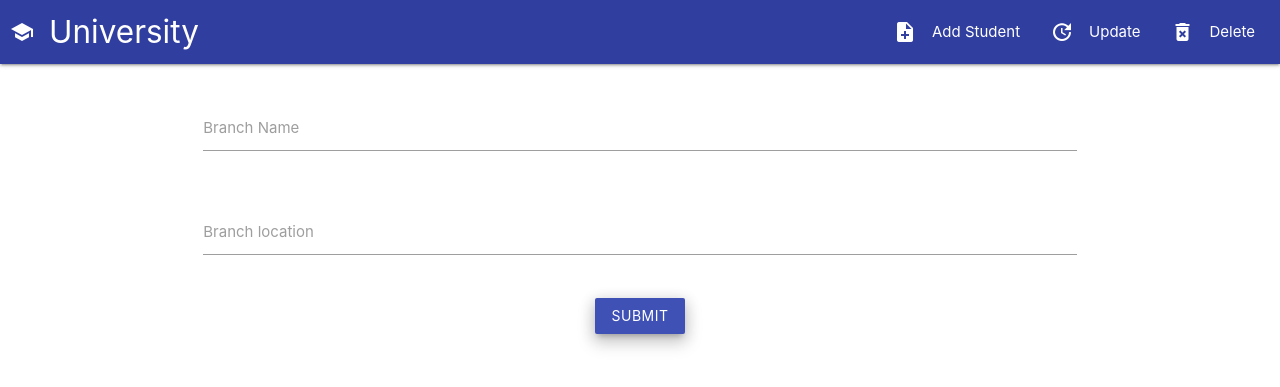
After one commit to zubayerhimel/Chill-with-php, a PHP site: page /AddBranch.php in a window 1280 px wide. The commit adds this page. Shown: the top 387 px of the page. Run offline with PHP 8.4, Linux system fonts and the light colour scheme.

Commit message:
Included AddBranch file

```diff
--- /dev/null
+++ b/AddBranch.php
@@ -0,0 +1,95 @@
+<html>
+    <head>
+      <!--Import Google Icon Font-->
+      <link href="https://fonts.googleapis.com/icon?family=Material+Icons" rel="stylesheet">
+      <!--Import materialize.css-->
+      <link rel="stylesheet" href="https://cdnjs.cloudflare.com/ajax/libs/materialize/1.0.0/css/materialize.min.css">
+
+      <!--Let browser know website is optimized for mobile-->
+      <meta name="viewport" content="width=device-width, initial-scale=1.0"/>
+    </head>
+
+    <body>
+
+    <nav id="navbarMaterialize" class="indigo darken-2" style="padding:0px 10px; position: fixed;">
+        <div class="nav-wrapper">
+            <a href="index.php" class="brand-logo"><i class="material-icons">school</i> University</a>
+            <a href="#" class="sidenav-trigger" data-target="mobile-nav"><i class="material-icons">menu</i></a>
+            <ul class="right hide-on-med-and-down ">
+                <li>
+                    <a class="tooltipped" data-position="bottom" data-tooltip="GitHub" target="_blank"
+                        href="https://github.com/shunjid/a-day-with-PHP">
+                        <i class="fab fa-github"></i></a>
+                </li>
+
+                <li><a target="_blank" href="addStudent.php"><i class="material-icons left">note_add</i> Add Student</a>
+                </li>
+                <li><a href="#"><i class="material-icons left">update</i> Update</a></li>
+                <li><a href="#"><i class="material-icons left">delete_forever</i> Delete</a></li>
+            </ul>
+        </div>
+    </nav>
+
+    <ul class="sidenav" id="mobile-nav">
+        <li><a target="_blank" class="title" href="https://github.com/shunjid/a-day-with-PHP"><i
+                    class="grey-text text-darken-4 fab fa-github"></i> GitHub</a></li>
+        <li><a target="_blank" href="addStudent.php"><i class="blue-text material-icons">note_add</i> Add Student</a>
+        </li>
+        <li><a href="#"><i class="green-text material-icons">update</i> Update</a></li>
+        <li><a href="#"><i class="red-text material-icons">delete_forever</i> Delete</a></li>
+    </ul>
+
+
+    <main>
+        <br><br><br><br>
+        <div class="container">
+            <div class="row">
+                <form action="AddBranch.php" method="POST" class="col s12">
+                    <div class="row">
+                        <div class="input-field col s12">
+                            <input name="bname" type="text" class="validate">
+                            <label>Branch Name</label>
+                        </div>
+                    </div>
+                    <div class="row">
+                        <div class="input-field col s12">
+                            <input name="blocation" type="text" class="validate">
+                            <label>Branch location</label>
+                        </div>
+                    </div>
+                    <div class="row">
+                        <p class="center-align"><input type="submit" name="submit" class="btn indigo round z-depth-3" value="Submit"></p>
+                    </div>
+                </form>
+            </div>
+        </div>
+
+        <?php
+
+        include_once ('./Crud.php');
+
+        $crud = new Crud();
+
+        if(isset($_POST['submit'])){
+            $bname = $_POST['bname'];
+            $blocation = $_POST['blocation'];
+
+            $result = $crud->execute("insert into branch_info (branch_name, branch_location) values ('$bname', '$blocation')");
+
+            if($result){
+                echo "good";
+            }
+            else{
+                echo "bad";
+            }
+        }
+        ?>
+
+    </main>
+
+
+
+      <!--JavaScript at end of body for optimized loading-->
+      <script src="https://cdnjs.cloudflare.com/ajax/libs/materialize/1.0.0/js/materialize.min.js"></script>
+    </body>
+  </html>
--- a/Crud.php
+++ b/Crud.php
@@ -1,4 +1,4 @@
-<?
+<?php
 
     include_once "DatabaseConfiguration.php";
 
--- a/DatabaseConfiguration.php
+++ b/DatabaseConfiguration.php
@@ -9,7 +9,7 @@ class DatabaseConfiguration{
 
     protected $connection;
 
-    public funciotn __construct(){
+    public function __construct(){
 
         if(!isset($this->connection)){
             $this->connection = new mysqli($this->_host, $this->_username, $this->_password, $this->_database);
```
